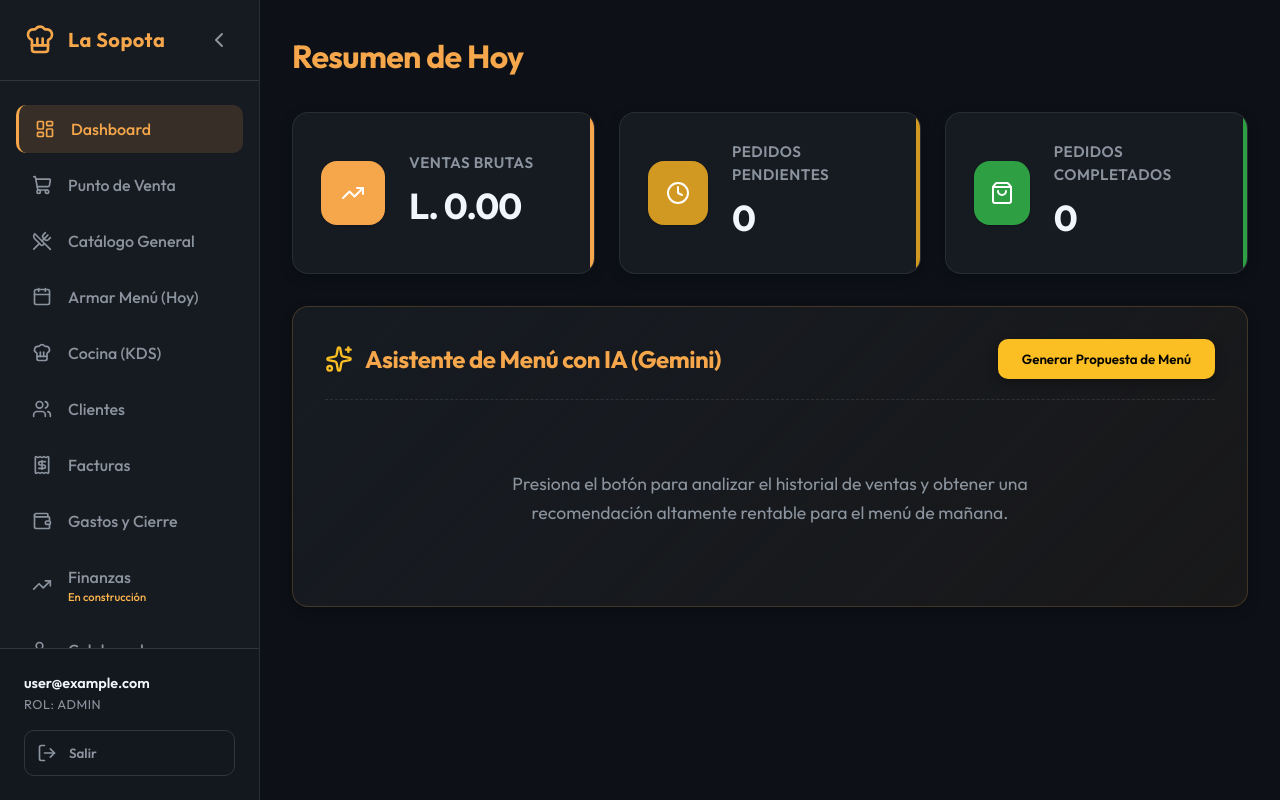
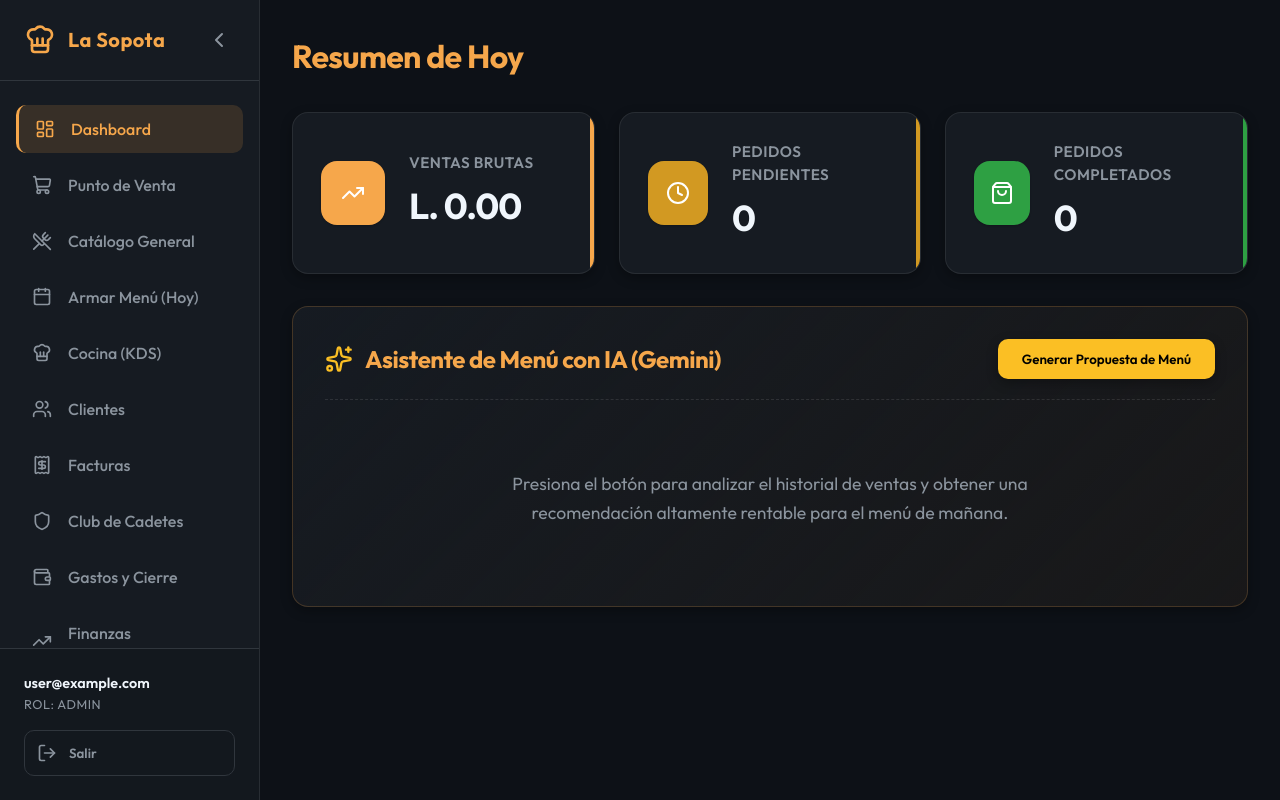
Before and after one commit to derafato30-hub/la_sopota, a React (Vite) app: page / in a window 1280 px wide. Built offline with nearby package versions, Linux system fonts and the light colour scheme; no server answers; the database is empty; sample sign-in values are in the browser's storage.

Commit message:
fix(layout): add missing sidebar link

```diff
--- a/src/components/Layout.jsx
+++ b/src/components/Layout.jsx
@@ -129,6 +129,13 @@ export default function Layout() {
           )}
 
           {hasAccess(['ADMIN']) && (
+            <Link to="/club" className={`nav-item ${location.pathname === '/club' ? 'active' : ''}`} onClick={() => setIsSidebarOpen(false)}>
+              <Shield size={20} />
+              <span>Club de Cadetes</span>
+            </Link>
+          )}
+
+          {hasAccess(['ADMIN']) && (
             <Link to="/gastos" className={`nav-item ${location.pathname === '/gastos' ? 'active' : ''}`} onClick={() => setIsSidebarOpen(false)}>
               <Wallet size={20} />
               <span>Gastos y Cierre</span>
```
